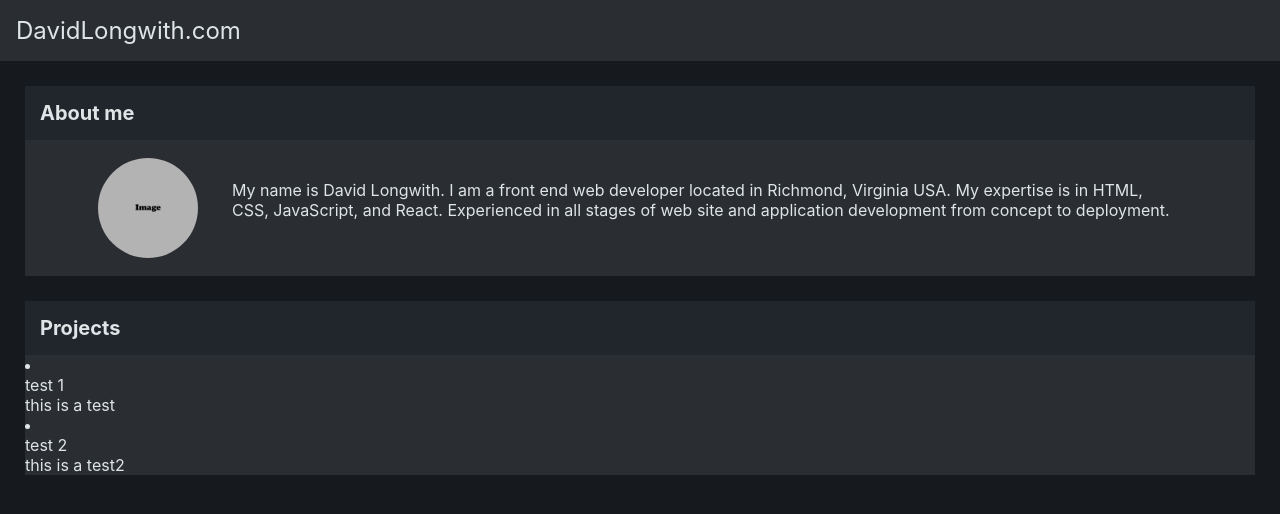
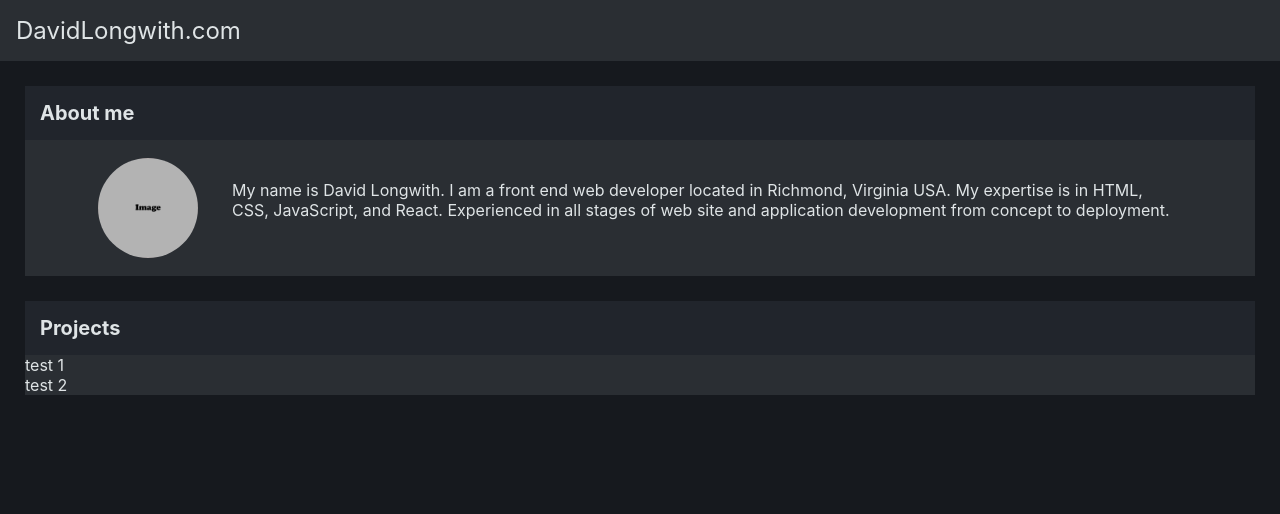
Before and after one commit to davidlongwith/david-home, a React (Create React App) app: page / in a window 1280 px wide. Shown: the top 514 px of the page. Built offline with nearby package versions, Linux system fonts and the light colour scheme.

Commit message:
create project component

```diff
--- /dev/null
+++ b/src/components/ProjectDiv.js
@@ -0,0 +1,9 @@
+import React from "react";
+
+const ProjectDiv = ({ name }) => (
+  <div>
+    <p>{name}</p>
+  </div>
+);
+
+export default ProjectDiv;
--- a/src/components/Projects.js
+++ b/src/components/Projects.js
@@ -1,17 +1,15 @@
 import React from "react";
+import ProjectDiv from "./ProjectDiv.js";
 
 const Projects = ({ projectsData }) => (
   <section className="section-wrapper">
     <h1 className="section-header">Projects</h1>
     <div className="project-list">
       {projectsData.length === 0 ? (
-        <p>Opps! No projects listed</p>
+        <p>Oops! No projects listed</p>
       ) : (
         projectsData.map((project) => (
-          <li key={project.name}>
-            <p>{project.name}</p>
-            <p>{project.description}</p>
-          </li>
+          <ProjectDiv key={project.name} {...project} />
         ))
       )}
     </div>
```
Also changed, not shown: 1 other file (tests, documents, lock files or other folders).
